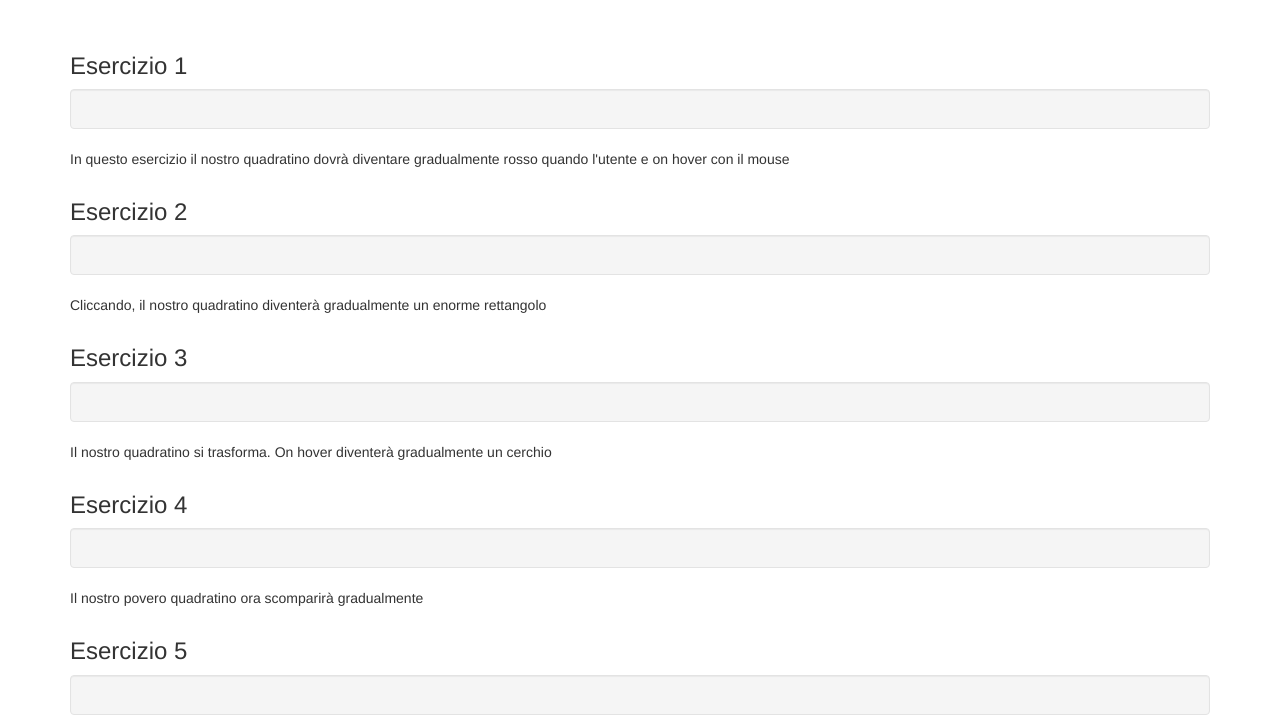
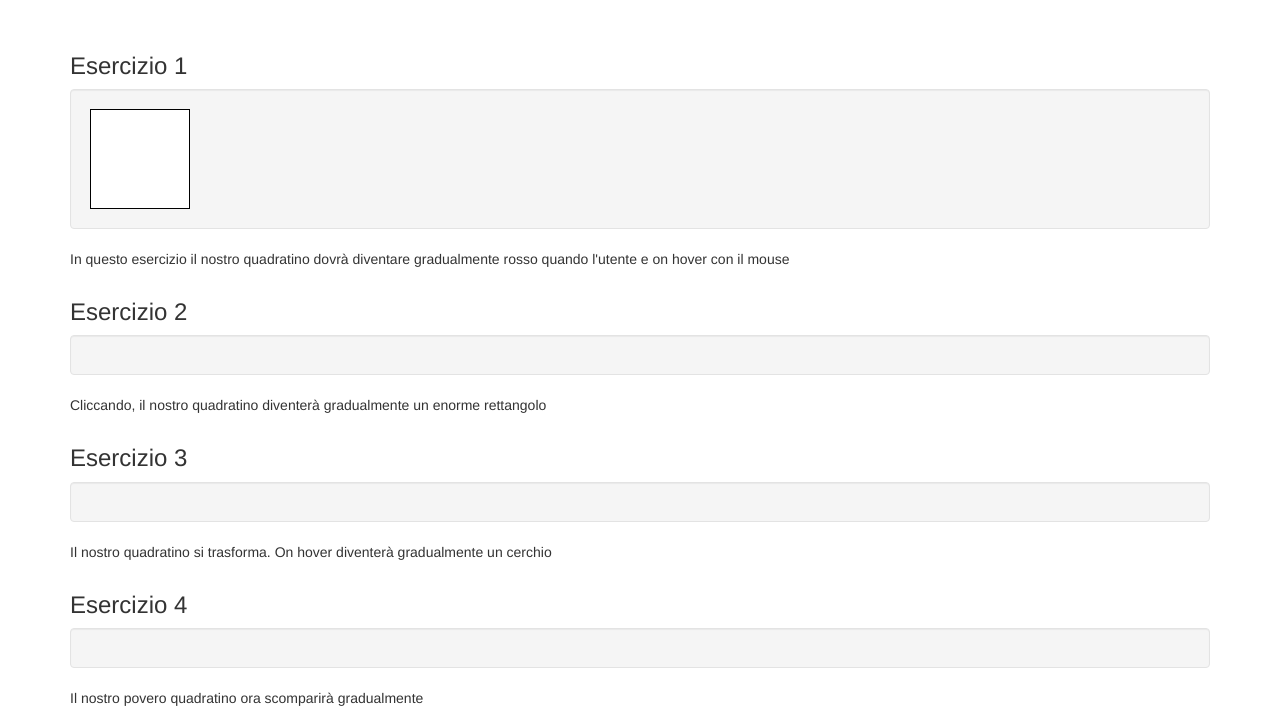
Before and after one commit to Roberta-Colombo/html-css-animation-filter, a plain HTML site: page index.html in a window 1280 px wide. Shown: the part 97-813 px from the top of the page. Drawn offline with nearby package versions, Linux system fonts and the light colour scheme; files that its build step writes are made by us from their sources.

Commit message:
Primo esercizio

```diff
--- /dev/null
+++ b/css/mio-solutions.css
@@ -0,0 +1,11 @@
+.ex-1-square {
+    height: 100px;
+    width: 100px;
+    border: 1px solid black;
+    background-color: white;
+    transition: background-color 3s;
+}
+
+.ex-1-square:hover {
+    background-color: red;
+}
--- a/index.html
+++ b/index.html
@@ -4,7 +4,8 @@
         <link rel="stylesheet" href="common.css">
         <link rel="stylesheet" href="https://use.fontawesome.com/releases/v5.4.2/css/all.css">
         <link rel="stylesheet" href="https://maxcdn.bootstrapcdn.com/bootstrap/3.3.7/css/bootstrap.min.css">
-        <link rel="stylesheet" href="style.css">
+        <!-- <link rel="stylesheet" href="style.css"> -->
+        <link rel="stylesheet" href="./css/mio-solutions.css">
         <link rel="stylesheet" href="solutions.css">
         <meta charset="utf-8">
         <title>Effects and other stuff</title>
```
Also changed, not shown: css/style.css (line endings or trailing spaces).
